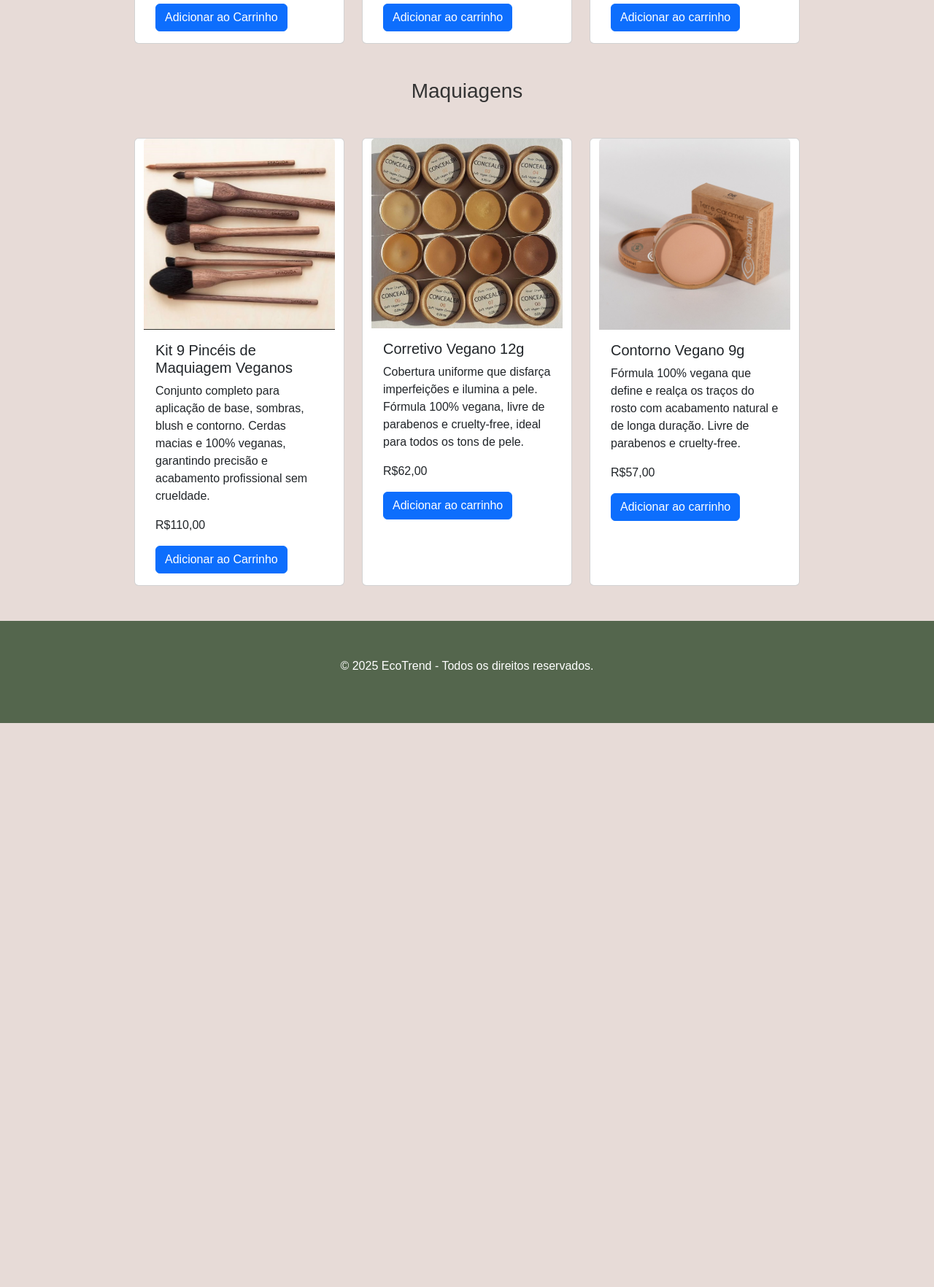
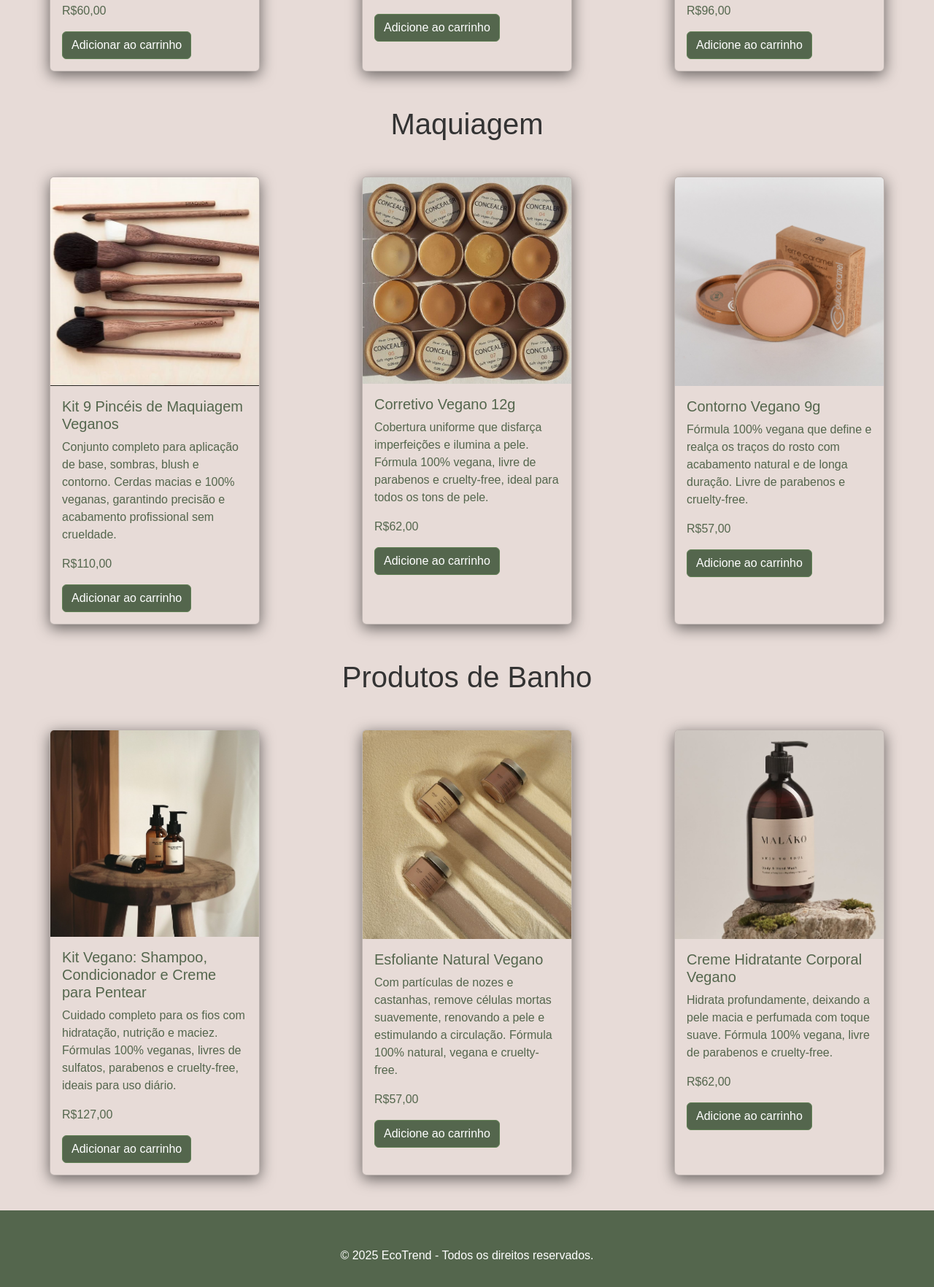
Before and after one commit to ByAurea/EcoTrend, a plain HTML site: page pages/produtos.html in a window 1280 px wide. Shown: the part 736-2500 px from the top of the page at 73% size. Before the commit the page ends 1727 px from the top, so only its background shows below. Drawn offline with nearby package versions, Linux system fonts and the light colour scheme.

Commit message:
fix/ produtos

```diff
--- a/css/produtos.css
+++ b/css/produtos.css
@@ -0,0 +1,16 @@
+.card-products {
+  background-color: #e7dbd7;
+  box-shadow: 0px 5px 20px rgba(0, 0, 0, 0.555);
+  color: #54664d;
+}
+
+.btn-products {
+  background-color: #54664d;
+  border-color: #618155;
+  transition: background-color 0.3s ease;
+}
+
+.btn-products:hover {
+  background-color: #26331e;
+  border-color: #3e4c36;
+}
--- a/pages/produtos.html
+++ b/pages/produtos.html
@@ -13,6 +13,7 @@
     <link rel="stylesheet" href="../css/produtos.css" />
     <link rel="stylesheet" href="../css/style.css" />
   </head>
+
   <body>
     <header class="main-header">
       <nav>
@@ -43,47 +44,52 @@
 
     <main>
       <div class="text-center my-5">
-        <h3>Skincare</h3>
+        <h1>Skincare</h1>
       </div>
-      <div class="d-flex justify-content-center flex-wrap cards-espacamento mb-5">
-        <div class="row gap-4">
-          <div class="card" style="width: 18rem">
+      <div
+        class="d-flex justify-content-center flex-wrap cards-espacamento mb-5"
+      >
+        <div class="card card-custom" style="width: 18rem">
           <img
             src="../imgs/skincareProduct3.jpg"
             class="card-img-top"
-              alt=""
+            alt="..."
           />
           <div class="card-body">
             <h5 class="card-title">Sérum Facial Natural Vegano 45ml</h5>
             <p class="card-text">
               Hidratação leve e nutritiva com ativos botânicos. Rico em
-                antioxidantes, suaviza linhas finas, realça a luminosidade
-                natural da pele e é 100% vegano e cruelty-free.
+              antioxidantes, suaviza linhas finas, realça a luminosidade natural
+              da pele e é 100% vegano e cruelty-free.
             </p>
             <p class="card-price">R$60,00</p>
-              <a href="#" class="btn btn-primary">Adicionar ao Carrinho</a>
+            <a href="./pages/produtos.html" class="btn btn-primary btn-custom"
+              >Adicionar ao carrinho</a
+            >
           </div>
         </div>
-          <div class="card" style="width: 18rem">
+        <div class="card card-custom" style="width: 18rem">
           <img
             src="../imgs/skincareProduct2.jpg"
             class="card-img-top"
             alt="..."
           />
-            <div class="card-body ">
+          <div class="card-body">
             <h5 class="card-title">Vitamina C Vegana 30ml</h5>
             <p class="card-text">
-                Suplemento natural que fortalece a imunidade, auxilia na
-                produção de colágeno e combate os radicais livres. Fórmula 100%
-                vegana, livre de glúten, lactose e testes em animais.
+              Suplemento natural que fortalece a imunidade, auxilia na produção
+              de colágeno e combate os radicais livres. Fórmula 100% vegana,
+              livre de glúten, lactose e testes em animais.
             </p>
             <p class="card-price">R$83,00</p>
-              <a href="#" class="btn btn-primary">Adicionar ao carrinho</a>
+            <a href="./pages/produtos.html" class="btn btn-primary btn-custom"
+              >Adicione ao carrinho</a
+            >
           </div>
         </div>
-          <div class="card" style="width: 18rem">
+        <div class="card card-custom" style="width: 18rem">
           <img
-              src="../imgs/skincareProduct1.jpg"
+            src="../imgs/skincareProduct3.jpg"
             class="card-img-top"
             alt="..."
           />
@@ -92,24 +98,27 @@
               Creme Facial Hidratante Vegano e Natural 130g
             </h5>
             <p class="card-text">
-                Hidrata profundamente, nutre e protege a pele, promovendo maciez
-                e luminosidade natural. Fórmula 100% vegana, livre de parabenos,
+              Hidrata profundamente, nutre e protege a pele, promovendo maciez e
+              luminosidade natural. Fórmula 100% vegana, livre de parabenos,
               sulfatos e testes em animais.
             </p>
             <p class="card-price">R$96,00</p>
-              <a href="#" class="btn btn-primary">Adicionar ao carrinho</a>
-            </div>
+            <a href="./pages/produtos.html" class="btn btn-primary btn-custom"
+              >Adicione ao carrinho</a
+            >
           </div>
         </div>
       </div>
 
       <div class="text-center my-5">
-        <h3>Maquiagens</h3>
+        <h1>Maquiagem</h1>
       </div>
-      <div class="container d-flex justify-content-center flex-wrap cards-espacamento mb-5">
-        <div class="row gap-4">
-          <div class="card" style="width: 18rem">
-            <img src="../imgs/make1.jpg" class="card-img-top" alt="" />
+
+      <div
+        class="d-flex justify-content-center flex-wrap cards-espacamento mb-5"
+      >
+        <div class="card card-custom" style="width: 18rem">
+          <img src="../imgs/make1.jpg" class="card-img-top" alt="..." />
           <div class="card-body">
             <h5 class="card-title">Kit 9 Pincéis de Maquiagem Veganos</h5>
             <p class="card-text">
@@ -118,23 +127,27 @@
               acabamento profissional sem crueldade.
             </p>
             <p class="card-price">R$110,00</p>
-              <a href="#" class="btn btn-primary">Adicionar ao Carrinho</a>
+            <a href="./pages/produtos.html" class="btn btn-primary btn-custom"
+              >Adicionar ao carrinho</a
+            >
           </div>
         </div>
-          <div class="card" style="width: 18rem">
+        <div class="card card-custom" style="width: 18rem">
           <img src="../imgs/make2.jpg" class="card-img-top" alt="..." />
           <div class="card-body">
             <h5 class="card-title">Corretivo Vegano 12g</h5>
             <p class="card-text">
               Cobertura uniforme que disfarça imperfeições e ilumina a pele.
-                Fórmula 100% vegana, livre de parabenos e cruelty-free, ideal
-                para todos os tons de pele.
+              Fórmula 100% vegana, livre de parabenos e cruelty-free, ideal para
+              todos os tons de pele.
             </p>
             <p class="card-price">R$62,00</p>
-              <a href="#" class="btn btn-primary">Adicionar ao carrinho</a>
+            <a href="./pages/produtos.html" class="btn btn-primary btn-custom"
+              >Adicione ao carrinho</a
+            >
           </div>
         </div>
-          <div class="card" style="width: 18rem">
+        <div class="card card-custom" style="width: 18rem">
           <img src="../imgs/make3.jpg" class="card-img-top" alt="..." />
           <div class="card-body">
             <h5 class="card-title">Contorno Vegano 9g</h5>
@@ -144,8 +157,64 @@
               cruelty-free.
             </p>
             <p class="card-price">R$57,00</p>
-              <a href="#" class="btn btn-primary">Adicionar ao carrinho</a>
+            <a href="./pages/produtos.html" class="btn btn-primary btn-custom"
+              >Adicione ao carrinho</a
+            >
           </div>
+        </div>
+      </div>
+
+      <div class="text-center my-5">
+        <h1>Produtos de Banho</h1>
+      </div>
+
+      <div
+        class="d-flex justify-content-center flex-wrap cards-espacamento mb-5"
+      >
+        <div class="card card-custom" style="width: 18rem">
+          <img src="../imgs/banho1.jpg" class="card-img-top" alt="..." />
+          <div class="card-body">
+            <h5 class="card-title">
+              Kit Vegano: Shampoo, Condicionador e Creme para Pentear
+            </h5>
+            <p class="card-text">
+              Cuidado completo para os fios com hidratação, nutrição e maciez.
+              Fórmulas 100% veganas, livres de sulfatos, parabenos e
+              cruelty-free, ideais para uso diário.
+            </p>
+            <p class="card-price">R$127,00</p>
+            <a href="./pages/produtos.html" class="btn btn-primary btn-custom"
+              >Adicionar ao carrinho</a
+            >
+          </div>
+        </div>
+        <div class="card card-custom" style="width: 18rem">
+          <img src="../imgs/banho2.jpg" class="card-img-top" alt="..." />
+          <div class="card-body">
+            <h5 class="card-title">Esfoliante Natural Vegano</h5>
+            <p class="card-text">
+              Com partículas de nozes e castanhas, remove células mortas
+              suavemente, renovando a pele e estimulando a circulação. Fórmula
+              100% natural, vegana e cruelty-free.
+            </p>
+            <p class="card-price">R$57,00</p>
+            <a href="./pages/produtos.html" class="btn btn-primary btn-custom"
+              >Adicione ao carrinho</a
+            >
+          </div>
+        </div>
+        <div class="card card-custom" style="width: 18rem">
+          <img src="../imgs/banho3.jpg" class="card-img-top" alt="..." />
+          <div class="card-body">
+            <h5 class="card-title">Creme Hidratante Corporal Vegano</h5>
+            <p class="card-text">
+              Hidrata profundamente, deixando a pele macia e perfumada com toque
+              suave. Fórmula 100% vegana, livre de parabenos e cruelty-free.
+            </p>
+            <p class="card-price">R$62,00</p>
+            <a href="./pages/produtos.html" class="btn btn-primary btn-custom"
+              >Adicione ao carrinho</a
+            >
           </div>
         </div>
       </div>
```
Lines whose indentation alone changed are shown as unchanged.
